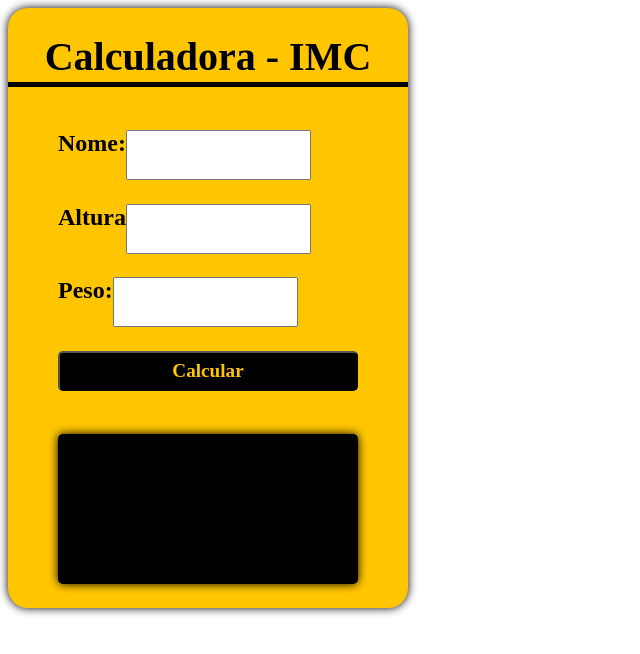
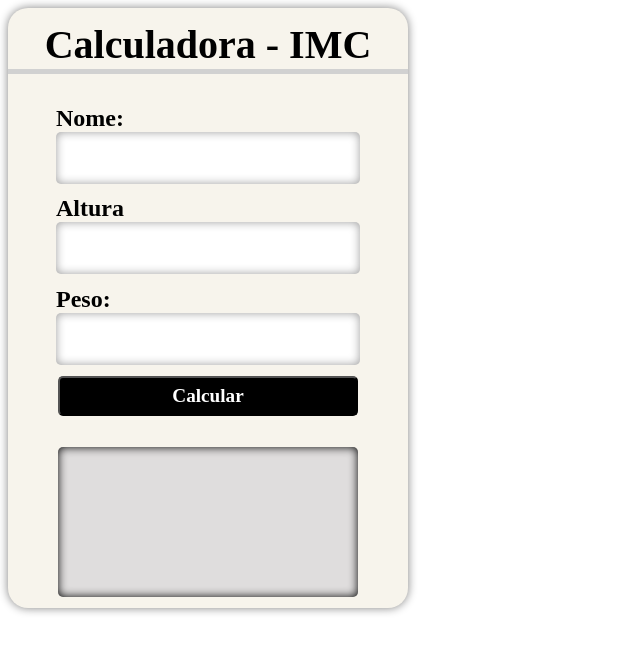
Before and after one commit to TMMDSS/calculadora-IMC, a plain HTML site: page index.html in a window 1280 px wide. Shown: the whole page, without its empty margins (0-640 px from the left). Drawn offline with Linux system fonts and the light colour scheme.

Commit message:
personalização diferente

```diff
--- a/style.css
+++ b/style.css
@@ -9,13 +9,13 @@ main {
 .container {
     display: flex;
     flex-direction: column;
-    background-color: rgb(255,198,0);
+    background-color: rgb(247, 244, 236);
     width: 400px;
     height: 600px;
     align-items: center;
     justify-content: space-evenly;
     border-radius: 20px;
-    box-shadow: 0 0 10px black;
+    box-shadow: 0 0 10px rgba(0, 0, 0, 0.493);
 }
 
 .title {
@@ -25,17 +25,18 @@ main {
     width: 100%;
     height: 50px;
     font: bold 2.5rem serif;
-    border-bottom: solid 5px black;
+    border-bottom: solid 5px rgb(209, 209, 209);
     margin-bottom: 20px;
 }
 
-.input {
+input {
     display: flex;
     width: 300px;
     height: 50px;
     border-radius: 5px;
     border: none;
     outline: 0;
+    box-shadow: inset 0 0 10px rgba(0, 0, 0, 0.39);
     font: bold 1.5rem serif;
     text-align: center;
 }
@@ -49,10 +50,16 @@ button {
     height: 40px;
     font: bold 1.2rem serif;
     background-color: #000;
-    color: rgb(255,198,0);
+    color: #fff;
     outline: none;
     border-radius: 5px;
     cursor: pointer;
+}
+
+button:hover {
+    background-color: white;
+    color: black;
+    box-shadow: inset 0 0 10px black;
 }
 
 .result {
@@ -63,9 +70,9 @@ button {
     height: 150px;
     border-radius: 5px;
     font: italic 1.5rem serif;
-    box-shadow: 0px 0px 10px black;
-    background: #000;
-    color:  rgb(255,198,0);
+    box-shadow: inset 0px 0px 10px black;
+    background: #dfdddd;
+    color:  rgb(61, 61, 61);
     padding: 20px;
     box-sizing: border-box;
     user-select: none;
```
